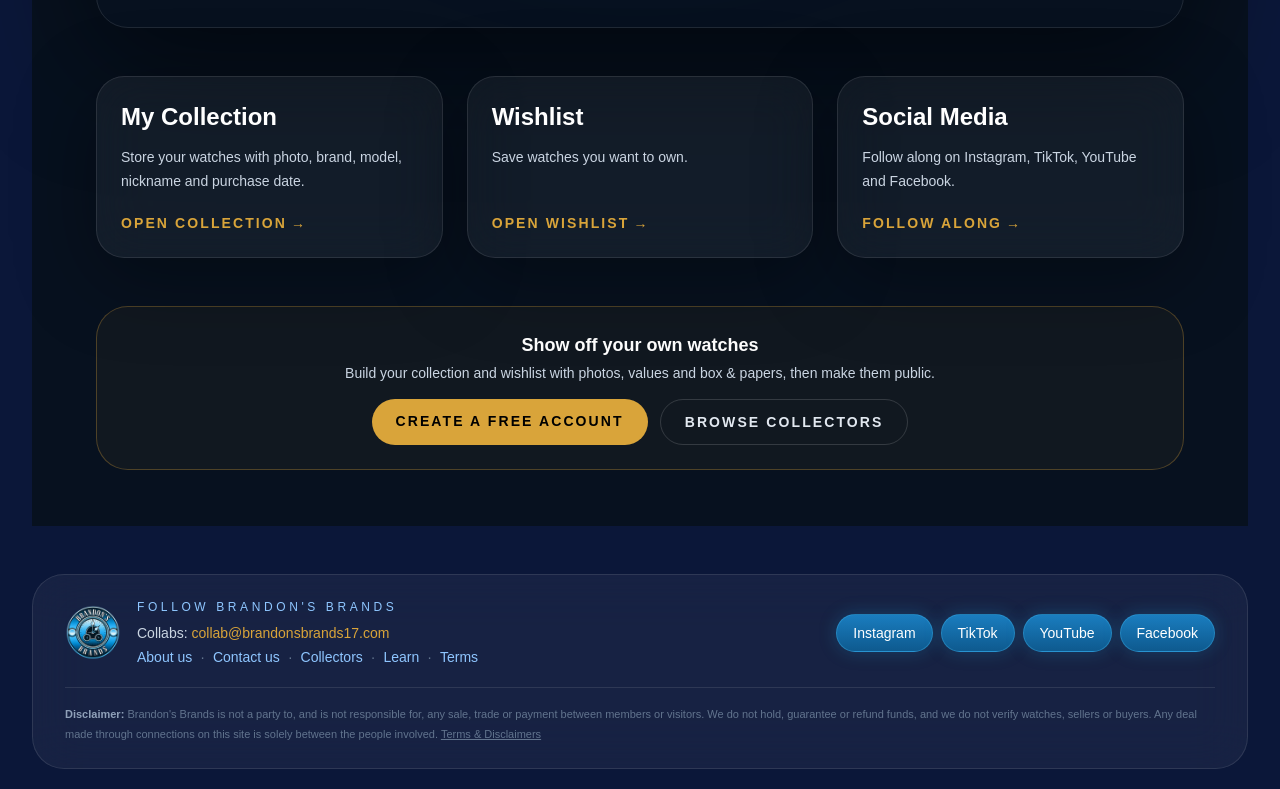
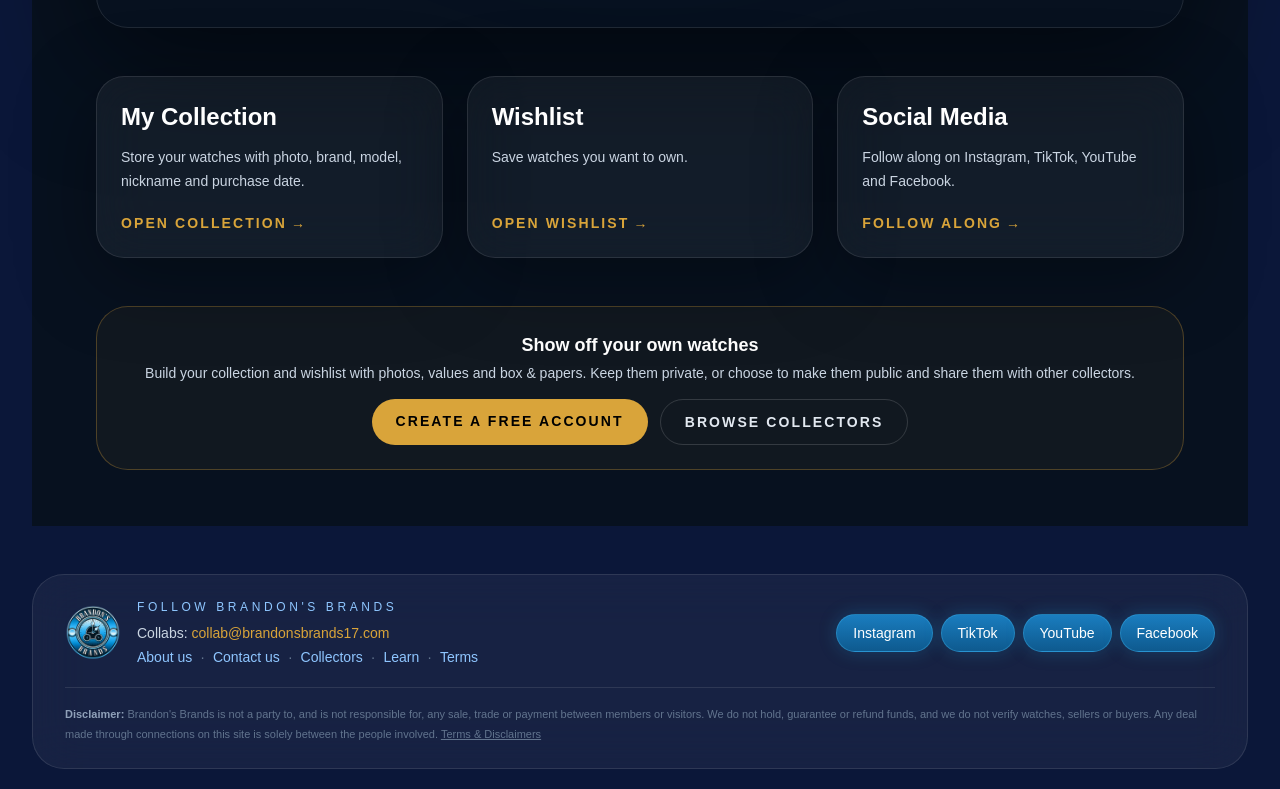
Before and after one commit to bransawsome-dotcom/brandons-brands, a Next.js app: page / in a window 1280 px wide. Shown: the part 1262-2051 px from the top of the page. Built offline with nearby package versions, Linux system fonts and the light colour scheme; no server answers.

Commit message:
CTA: making lists public is optional
Co-Authored-By: Claude Opus 5.5 <noreply@anthropic.com>
Claude-Session: https://claude.ai/code/session_01CwjFP8nGXUA3vPXF1cCfr5

```diff
--- a/src/components/ShowOffCTA.tsx
+++ b/src/components/ShowOffCTA.tsx
@@ -10,7 +10,7 @@ export default function ShowOffCTA({ className = "" }: { className?: string }) {
   return (
     <div className={`rounded-[2rem] border border-[#D9A43A]/30 bg-[#D9A43A]/5 p-6 text-center ${className}`}>
       <p className="text-lg font-semibold text-white">Show off your own watches</p>
-      <p className="mt-1 text-sm text-slate-300">Build your collection and wishlist with photos, values and box &amp; papers, then make them public.</p>
+      <p className="mt-1 text-sm text-slate-300">Build your collection and wishlist with photos, values and box &amp; papers. Keep them private, or choose to make them public and share them with other collectors.</p>
       <div className="mt-4 flex flex-wrap justify-center gap-3">
         <Link
           href={user ? "/collection" : "/signup"}
```
